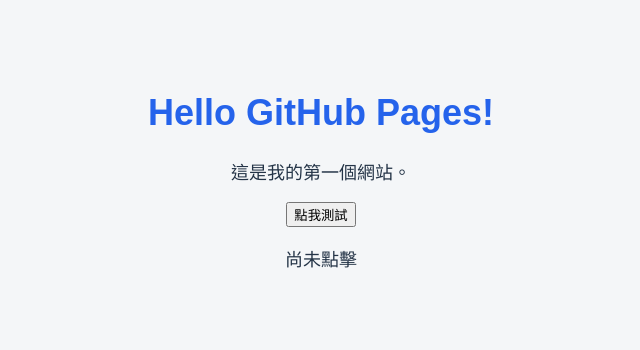
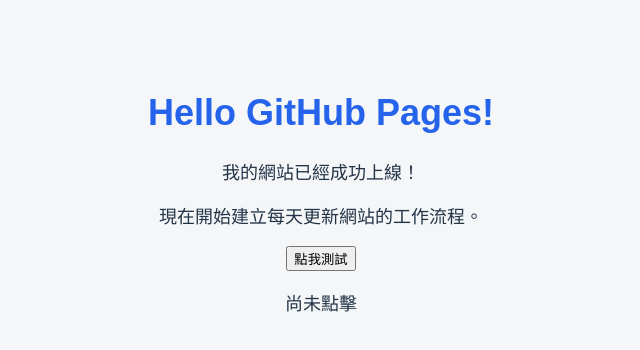
Before and after one commit to Todd4diy/Todd4diy.github.io, a plain HTML site: page index.html in a window 1280 px wide. Shown: the whole page, without its empty margins (319-959 px from the left). Drawn offline with Linux system fonts and the light colour scheme.

Commit message:
Update index.html
Test website update workflow

```diff
--- a/index.html
+++ b/index.html
@@ -12,7 +12,8 @@
 </head>
 <body>
     <h1>Hello GitHub Pages!</h1>
-    <p>這是我的第一個網站。</p>
+    <p>我的網站已經成功上線！</p>
+    <p>現在開始建立每天更新網站的工作流程。</p>
 
     <button id="testButton">點我測試</button>
     <p id="message">尚未點擊</p>
```
